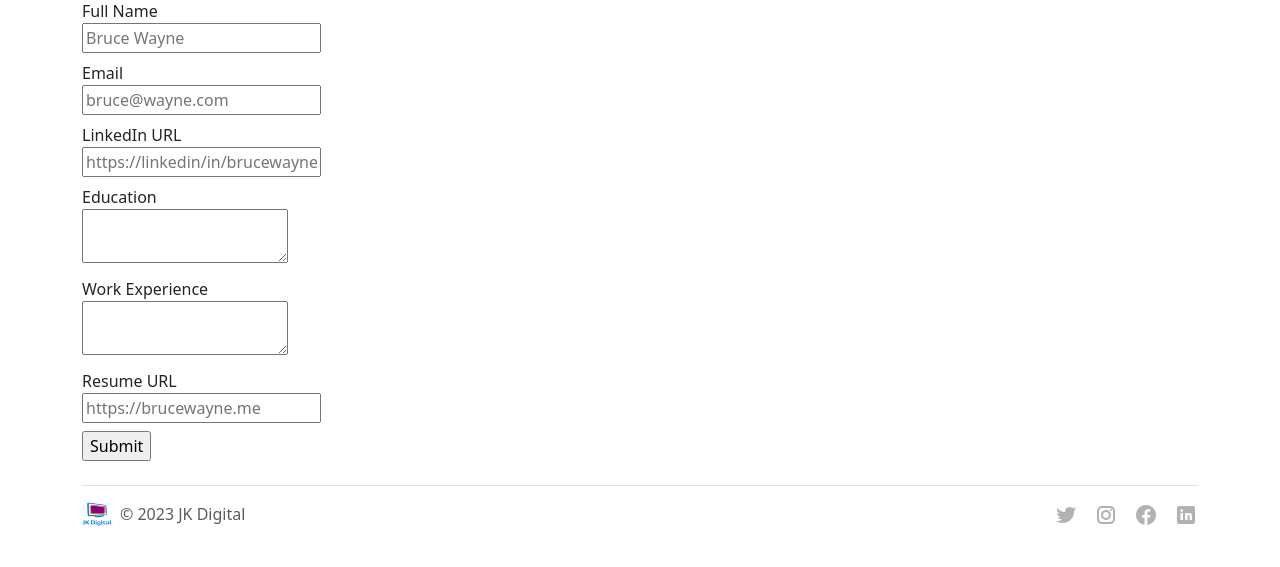
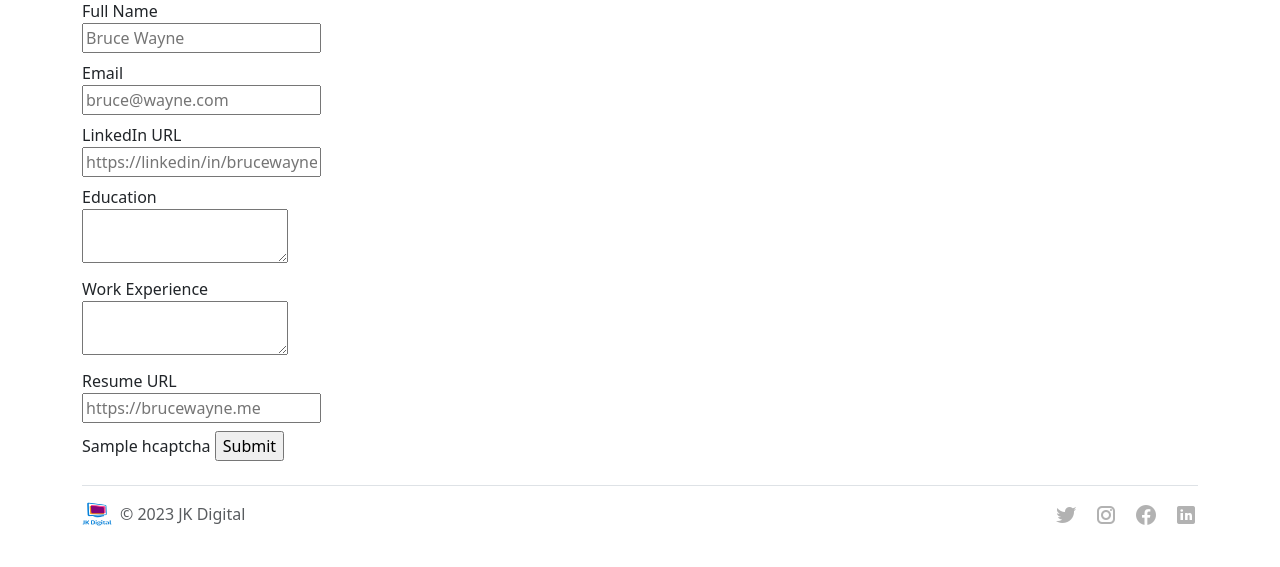
Before and after one commit to JanisKarasa/jk-digital-careers-website-v2, a Flask app: template templates/jobpage.html in a window 1280 px wide. Shown: the part 924-1491 px from the top of the page. Run offline with Flask 3, Linux system fonts and the light colour scheme; the template is opened without the code that fills it: most values are stand-ins (such as "Sample title", 1, 10 or a date in 2020).

Commit message:
Added hCaptcha to my code and templates to prevent spam and bots from polluting my database. Updated requirements.txt with hCaptcha. Additionally, in the case of adding hCaptcha, a secret key for an app needed to be set to ensure the security of sessions, user authentication, and other features that rely on secure cookies. Took care of FLASH messages by adding some code in 'application_submitted.html' and 'app.py' in hCAPTCHA's logic. Also, added secret keys to the ‘.env’ file on the local machine and in render.com.

```diff
--- a/app.py
+++ b/app.py
@@ -1,8 +1,33 @@
-from flask import Flask, render_template, jsonify, request
+from flask import Flask, render_template, jsonify, request, flash
 # importing 'oad_jobs_from_db' function from database.py
 from database import load_jobs_from_db, load_job_from_db, add_application_to_db
 
+# importing hCaptcha extension
+from flask_hcaptcha import hCaptcha
+
+# import 'os' module to access the environment variables in .env file to use hCaptcha's environment variables
+import os
+# import load_dotenv module to fetch environment variables for hCaptcha
+from dotenv import load_dotenv
+# take environment variables from .env
+load_dotenv()
+
 app = Flask(__name__)
+# In case of hCaptha, a secret key for an app needs to be set to ensure the security of sessions, user authentication, and other features that rely on secure cookies.
+app.secret_key = os.getenv('APP_SECRET_KEY')
+
+
+# set the HCAPTCHA_SITE_KEY and HCAPTCHA_SECRET_KEY configuration variables with the values from my hCaptcha account.
+# HCAPTCHA_SITE_KEY = os.getenv('HCAPTCHA_SITE_KEY')
+# HCAPTCHA_SECRET_KEY = os.getenv('HCAPTCHA_SECRET_KEY')
+
+app.config['HCAPTCHA_SITE_KEY'] = os.getenv('HCAPTCHA_SITE_KEY')
+app.config['HCAPTCHA_SECRET_KEY'] = os.getenv('HCAPTCHA_SECRET_KEY')
+
+
+hcaptcha = hCaptcha()
+hcaptcha.init_app(app)
+
 
 
 @app.route("/")
@@ -59,18 +84,30 @@ def apply_to_job(id):
     # load job by its id so we can display name of the job in application_submitted.html / add job=job in render_template(...)
     job = load_job_from_db(id)
 
-    # call this function to populate/insert the data from form/application (data = request.form) into db,
-    # id argument is used to populate the job_id column in db, and data argument is used to populate the rest of the columns in db
-    add_application_to_db(id, data)
+
+    # hCAPTCHA's logic
+
+    if hcaptcha.verify():
+        # hCaptcha verification passed
+        # call this function to populate/insert the data from form/application (data = request.form) into db,
+        # id argument is used to populate the job_id column in db, and data argument is used to populate the rest of the columns in db
+        add_application_to_db(id, data)
+        flash('hCaptcha verification passed', 'success')
+        # Instead of returning JSON, we render a template where the form data (as a dictionary) is passed with the name 'application'
+        # Additionally, we are passing job description data that we load by its id to use that data in the template too
+        return render_template('application_submitted.html', application=data, job=job)
+
+    else:
+        # hCaptcha verification failed
+        flash('hCaptcha verification failed. Please try again', 'danger')
+        return render_template('application_submitted.html', application=data, job=job)
+
 
     # we can do all sorts of things with this info (data):
     # store this ‘data’ in DB (did that)
     # displayed an acknowledgement (did that)
     # send a confirmation email to admin and candidate on application submission (TODO use mailjet.com API)
 
-    # Instead of returning JSON, we render a template where the form data (as a dictionary) is passed with the name 'application'
-    # Additionally, we are passing job description data that we load by its id to use that data in the template too
-    return render_template('application_submitted.html', application=data, job=job)
 
 if __name__ == "__main__":
-    app.run(debug="True")
+    app.run(debug=True)
--- a/requirements.txt
+++ b/requirements.txt
@@ -3,3 +3,4 @@ gunicorn
 sqlalchemy
 pymysql
 python-dotenv
+Flask-hCaptcha
--- a/templates/application_form.html
+++ b/templates/application_form.html
@@ -1,7 +1,7 @@
 <!-- TITLE of the FORM -->
 <h4 class="mt-5">Application Form</h4>
 <form action="/job/{{job.id}}/apply" method="post">
-    <!-- Now form data is posted, it is sent by the browser along with the (http post) request to this URL (http://127.0.0.1:5000/job/3/apply),
+  <!-- Now form data is posted, it is sent by the browser along with the (http post) request to this URL (http://127.0.0.1:5000/job/3/apply),
     to this server, and the server, which is running my Flask app, receives the request. This data is included in the body of the HTTP request.
     And now that data is accessed/retrieved using request.form in (‘/job/<id>/apply’, method=[post]) route in app.py to do all sorts of things ... -->
 
@@ -42,12 +42,11 @@
   <!-- RESUME URL -->
   <div class="mb-2">
     <label for="">Resume URL</label><br />
-    <input
-      type="url"
-      name="resume_url"
-      placeholder="https://brucewayne.me"
-    />
+    <input type="url" name="resume_url" placeholder="https://brucewayne.me" />
   </div>
+
+  <!-- hCAPTCHA -->
+  {{ hcaptcha }}
 
   <!-- SUBMIT BUTTON -->
   <input type="submit" />
@@ -56,7 +55,6 @@
     When clicked, it will trigger the submission of the form, sending the data to the server-side URL specified in the action attribute.-->
 </form>
 
-
 <!-- TODO:
 some formatting, maybe a form in separate page
 include a ‘captcha’ in the application form to prevent spam/bots littering the db db (use hcaptcha.com API)
```
Also changed, not shown: templates/application_submitted.html (+16 -1 lines).
